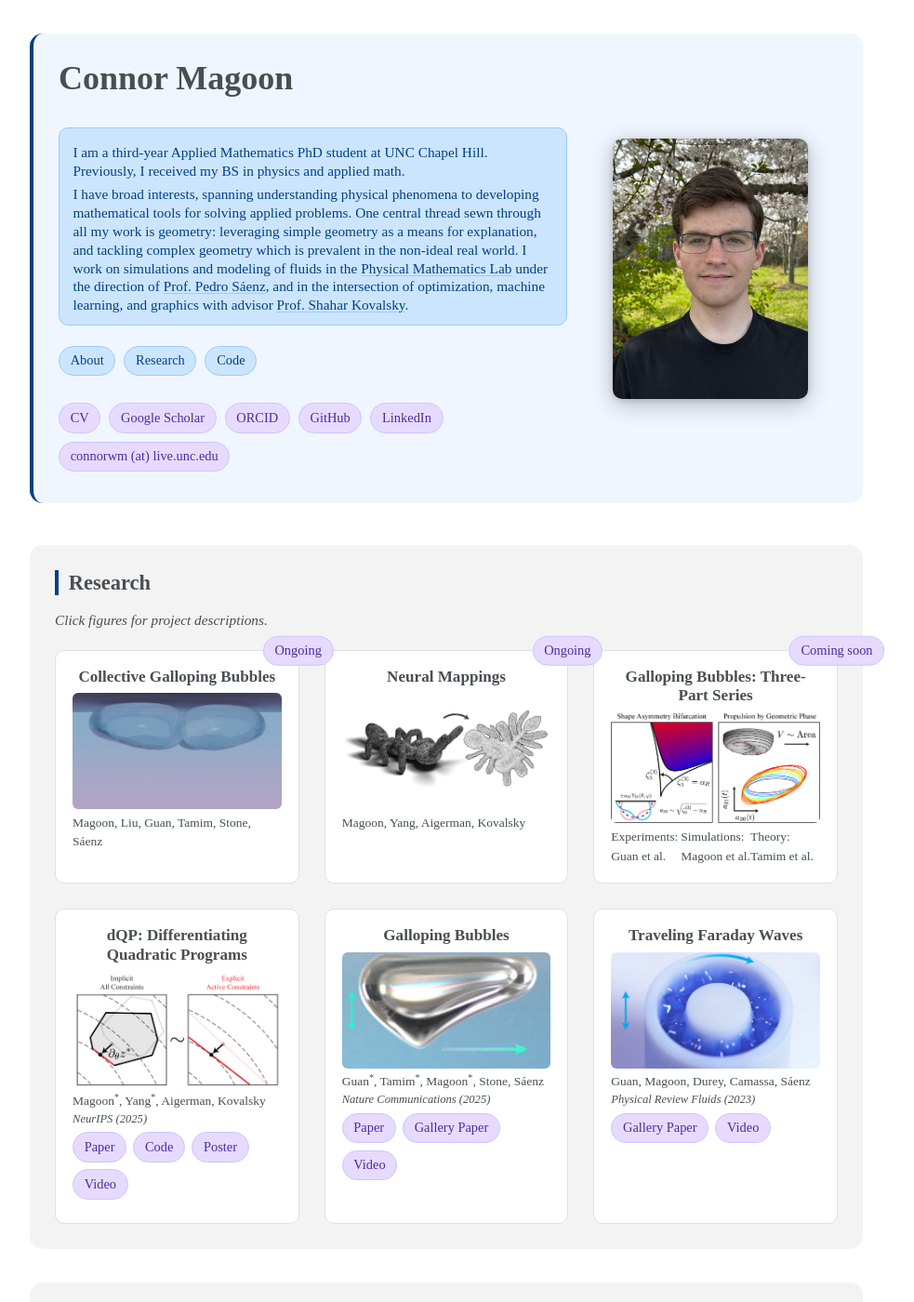
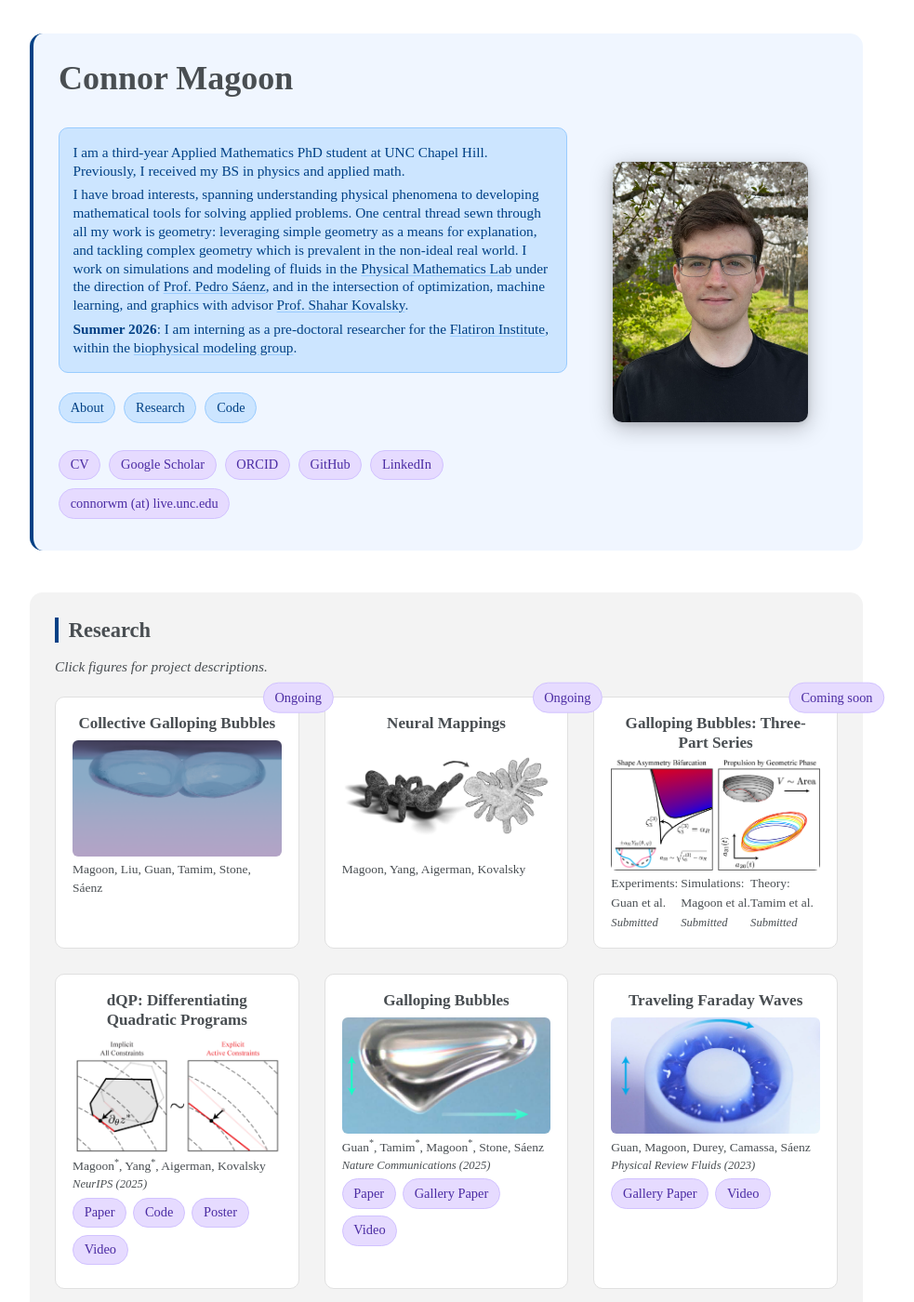
Before and after one commit to cwmagoon/cwmagoon.github.io, a Jekyll site: the page built from _pages/about.md, in a window 1280 px wide and 1400 px high. Shown: the whole window at 93% size, without its empty margins (160-1143 px from the left). Built offline with Jekyll 4.4.1, drawn with Linux system fonts in a browser that asks for light colours.

Commit message:
June 1 2026

```diff
--- a/_pages/about.md
+++ b/_pages/about.md
@@ -332,6 +332,7 @@ hide_footer: true
         <p style="margin:0.3rem 0 0.3rem 0;"> I am a third-year Applied Mathematics PhD student at UNC Chapel Hill. Previously, I received my BS in physics and applied math. </p>
         I have broad interests, spanning understanding physical phenomena to developing mathematical tools for solving applied problems. One central thread sewn through all my work is geometry: leveraging simple geometry as a means for explanation, and tackling complex geometry which is prevalent in the non-ideal real world.
         I work on simulations and modeling of fluids in the <a href="https://www.pml.unc.edu/" target="_blank">Physical Mathematics Lab</a> under the direction of <a href="https://www.pml.unc.edu/about-me" target="_blank">Prof. Pedro Sáenz</a>, and in the intersection of optimization, machine learning, and graphics with advisor <a href="https://shaharkov.github.io/" target="_blank">Prof. Shahar Kovalsky</a>.
+        <p style="margin:0.3rem 0 0.3rem 0;"> <b>Summer 2026</b>: I am interning as a pre-doctoral researcher for the <a href="https://www.simonsfoundation.org/flatiron/" target="_blank">Flatiron Institute</a>, within the <a href="https://users.flatironinstitute.org/~bpm/index.html" target="_blank">biophysical modeling group</a>.</p>
       </div>
 
 
@@ -427,6 +428,9 @@ A deep-dive experimental, numerical, and theoretical follow-up to our initial di
     <span>Guan et al.</span>
     <span>Magoon et al.</span>
     <span>Tamim et al.</span>
+    <span class="venue">Submitted</span>
+    <span class="venue">Submitted</span>
+    <span class="venue">Submitted</span>
   </div>
 </div>
 </div>
```
Also changed, not shown: 1 other file.
